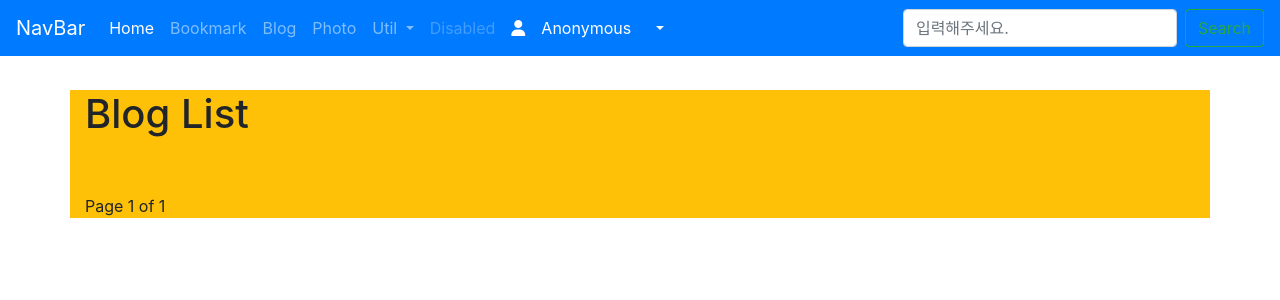
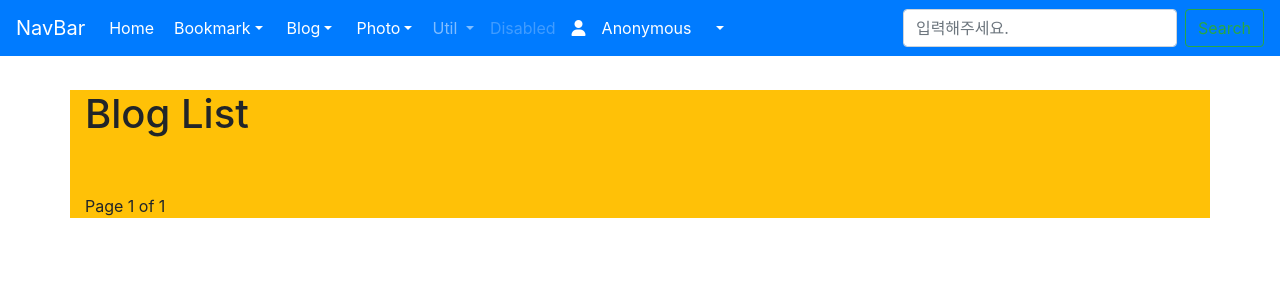
Before and after one commit to 98Taek/djangoProject, a Django app: page /blog/ in a window 1280 px wide. Shown: the top 300 px of the page. Run offline with Django 4.2, Linux system fonts and the light colour scheme; data that the repository does not hold is empty; some libraries are stand-ins or nearby versions.

Commit message:
GNB 구성 확장: Blog, Bookmark, Photo 변경 URL 메뉴 추가

```diff
--- a/templates/base.html
+++ b/templates/base.html
@@ -26,14 +26,34 @@
                     Home <span class="sr-only">current</span>
                 </a>
             </li>
-            <li class="nav-item">
-                <a href="{% url 'bookmark:index' %}" class="nav-link">Bookmark</a>
+            <li class="nav-item dropdown mx-1">
+                {#                <a href="{% url 'bookmark:index' %}" class="nav-link">Bookmark</a>#}
+                <a href="#" class="nav-link dropdown-toggle text-white" data-toggle="dropdown">Bookmark</a>
+                <div class="dropdown-menu">
+                    <a href="{% url 'bookmark:index' %}" class="dropdown-item">List</a>
+                    <a href="{% url 'bookmark:add' %}" class="dropdown-item">Add</a>
+                    <a href="{% url 'bookmark:change' %}" class="dropdown-item">Change</a>
+                </div>
             </li>
-            <li class="nav-item">
-                <a href="{% url 'blog:index' %}" class="nav-link">Blog</a>
+            <li class="nav-item dropdown mx-1">
+                {#                <a href="{% url 'blog:index' %}" class="nav-link">Blog</a>#}
+                <a href="#" class="nav-link dropdown-toggle text-white" data-toggle="dropdown">Blog</a>
+                <div class="dropdown-menu">
+                    <a href="{% url 'blog:index' %}" class="dropdown-item">List</a>
+                    <a href="{% url 'blog:add' %}" class="dropdown-item">Add</a>
+                    <a href="{% url 'blog:change' %}" class="dropdown-item">Change</a>
+                </div>
+
             </li>
-            <li class="nav-item">
-                <a href="{% url 'photo:index' %}" class="nav-link">Photo</a>
+            <li class="nav-item dropdown mx-1">
+                {#                <a href="{% url 'photo:index' %}" class="nav-link">Photo</a>#}
+                <a href="#" class="nav-link dropdown-toggle text-white" data-toggle="dropdown">Photo</a>
+                <div class="dropdown-menu">
+                    <a href="{% url 'photo:index' %}" class="dropdown-item">List</a>
+                    <a href="{% url 'home' %}" class="dropdown-item">Add</a>
+                    <a href="{% url 'home' %}" class="dropdown-item">Change</a>
+                </div>
+
             </li>
             <li class="nav-item dropdown">
                 <a href="#" class="nav-link dropdown-toggle" id="navbarDropdown" role="button" data-toggle="dropdown">
@@ -60,7 +80,7 @@
                     </div>
                 {% else %}
                     <a href="#" class="nav-link dropdown-toggle text-white" data-toggle="dropdown">
-                    <i class="fas fa-user"></i>&emsp;Anonymous&emsp;
+                        <i class="fas fa-user"></i>&emsp;Anonymous&emsp;
                     </a>
                     <div class="dropdown-menu">
                         <a href="{% url 'login' %}" class="dropdown-item">Login</a>
```
